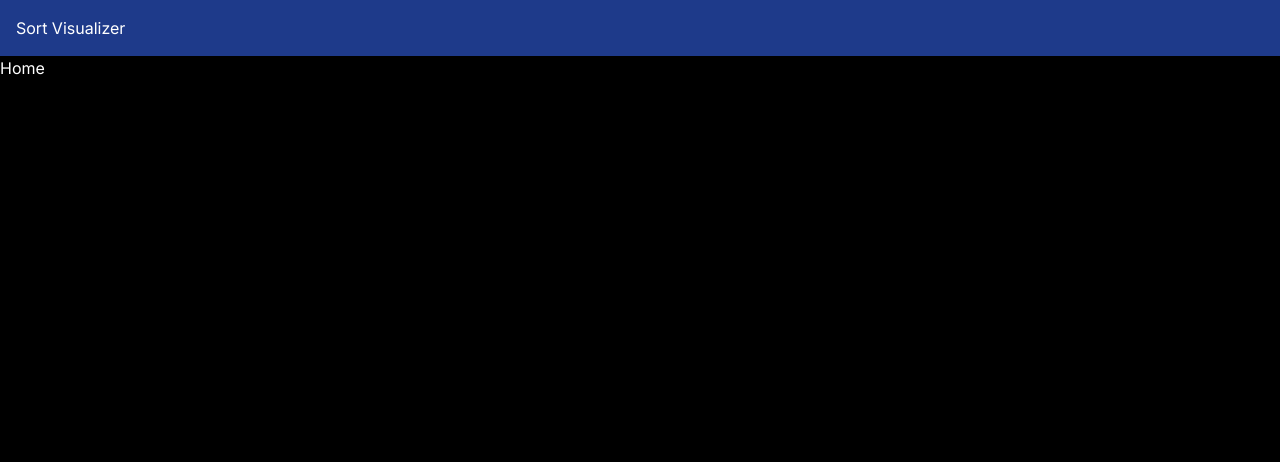
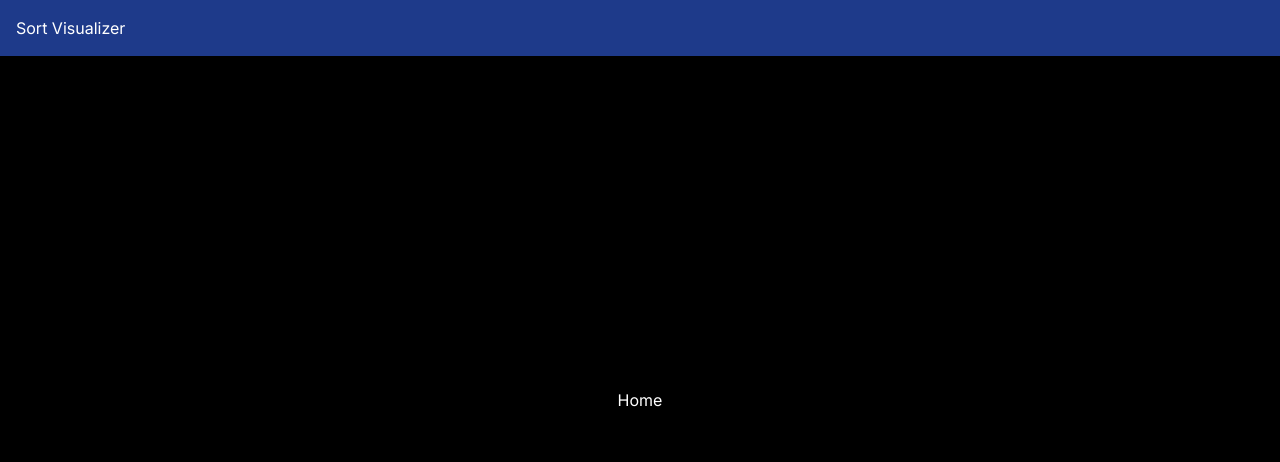
Before and after one commit to Qtrixnet/algorithms, a Next.js app: page / in a window 1280 px wide. Shown: the top 462 px of the page. Built offline with nearby package versions, Linux system fonts and the light colour scheme.

Commit message:
center home component

```diff
--- a/src/app/layout.tsx
+++ b/src/app/layout.tsx
@@ -25,7 +25,7 @@ const bodyClassName = cx(
 
 const mainClassName = cx(
   // Блочная модель
-  'grow',
+  'grow flex flex-col',
 )
 
 const RootLayout = ({
--- a/src/app/page.tsx
+++ b/src/app/page.tsx
@@ -1,7 +1,13 @@
+import { cx } from 'class-variance-authority'
 import { ReactElement } from 'react'
 
+const homeClassName = cx(
+  // Блочная модель
+  'm-auto',
+)
+
 const Home = (): ReactElement => {
-  return <section>Home</section>
+  return <section className={homeClassName}>Home</section>
 }
 
 export default Home
```
